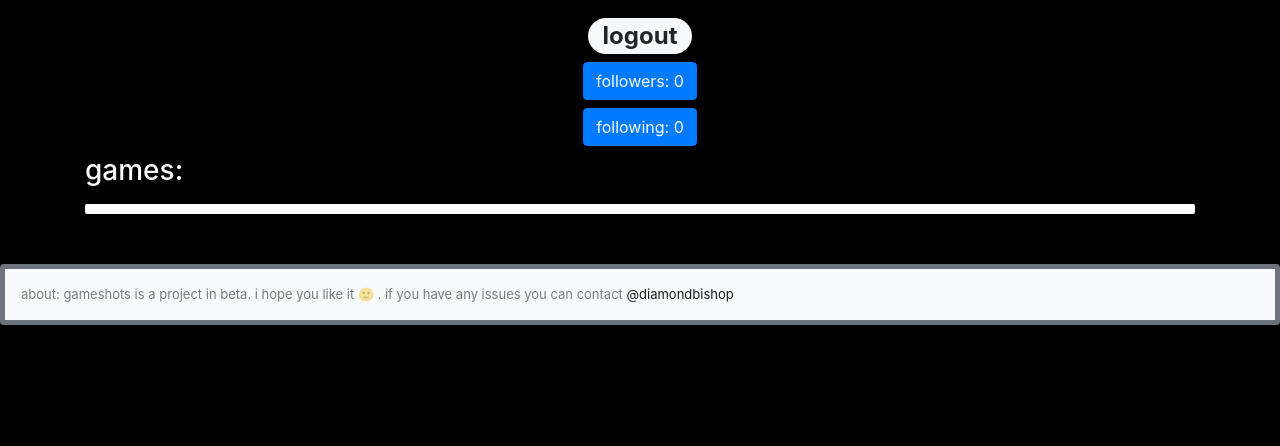
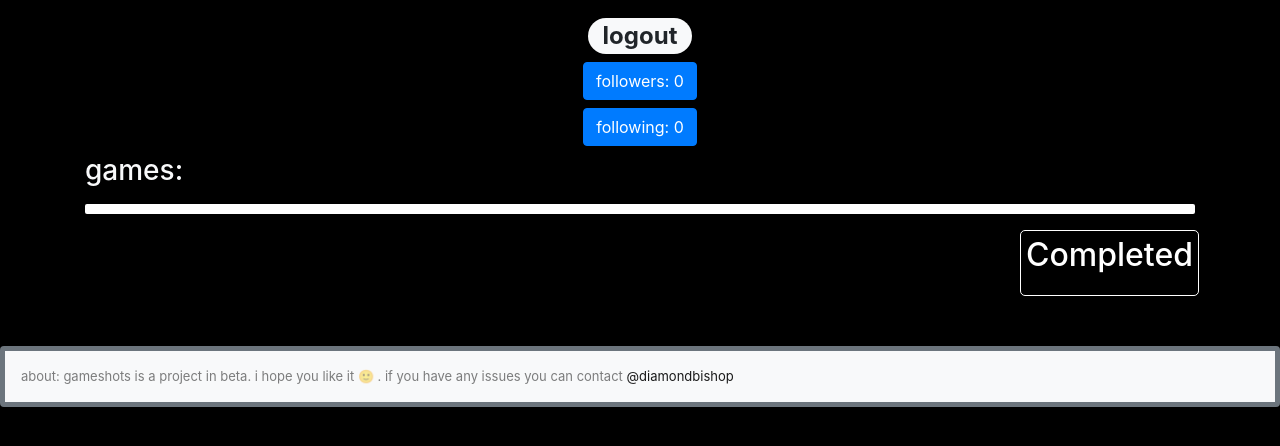
Before and after one commit to dbish/gameshots, a Flask app: template templates/profile.html in a window 1280 px wide. Shown: the part 56-502 px from the top of the page. Run offline with Flask 2, Linux system fonts and the light colour scheme; the template is opened without the code that fills it, so the values that code supplies are empty; some libraries are stand-ins or nearby versions.

Commit message:
added completed games question. also switched inserts to use paramaters to fix sql injection issues

```diff
--- a/application.py
+++ b/application.py
@@ -106,12 +106,12 @@ def requires_auth(f):
 def createComment(user, text, postID):
     commentID = str(uuid.uuid4())
 
-    query = f"INSERT INTO COMMENTS (commentID, user, postID, text) VALUES ('{commentID}', '{user}', '{postID}', '{text}')"
+    query = f"INSERT INTO COMMENTS (commentID, user, postID, text) VALUES (%s, %s, %s, %s)"
 
 
     with rds_con:
         cur = rds_con.cursor()
-        cur.execute(query)
+        cur.execute(query, (commentID, user, postID, text))
 
     return commentID
 
@@ -124,14 +124,14 @@ def createPost(user, picture, game, info, completed):
     bucket = s3.Bucket('gameshots.gg')
     bucket.upload_fileobj(picture, user+picture.filename, ExtraArgs={'ACL':'public-read'})
     s3_link = f'https://s3-us-west-2.amazonaws.com/gameshots.gg/{user}{picture.filename}'
+    comp_val = 0
+    query = f"INSERT INTO POSTS (postID, user, picture, game, info, completed) VALUES (%s,%s,%s,%s,%s,%s)"
     if completed:
-        query = f"INSERT INTO POSTS (postID, user, picture, game, info, completed) VALUES ('{postID}', '{user}', '{s3_link}', '{game}', '{info}', 1)"
-    else:
-        query = f"INSERT INTO POSTS (postID, user, picture, game, info) VALUES ('{postID}', '{user}', '{s3_link}', '{game}', '{info}')"
-
+        comp_val = 1
     with rds_con:
         cur = rds_con.cursor()
-        cur.execute(query)
+        vals = (postID, user, s3_link, game, info, comp_val)
+        cur.execute(query, (postID, user, s3_link, game, info, comp_val))
 
 @app.route('/create', methods=['POST', 'GET'])
 @requires_auth
@@ -182,7 +182,16 @@ def getUserGames(username):
     game_info = cur.fetchall()
     games = [game[0] for game in game_info]
 
-    return games
+    query = f"SELECT DISTINCT game FROM POSTS where user='{username}' and completed=1"
+
+    with rds_con:
+        cur = rds_con.cursor()
+        cur.execute(query)
+
+    completed_games = cur.fetchall()
+    completed_games = [game[0] for game in completed_games]
+
+    return games, completed_games
 
 def getUserThumbnails(username):
     query = f"SELECT postID, picture, completed FROM POSTS where user='{username}' ORDER BY createdtime DESC"
@@ -200,13 +209,13 @@ def getUserThumbnails(username):
 @app.route('/gamer/<username>')
 @requires_auth
 def viewProfile(username):
-    games = getUserGames(username)
+    games, completed_games = getUserGames(username)
     posts = getUserThumbnails(username)
     following = session[constants.PROFILE_KEY]['following']
     followers = session[constants.PROFILE_KEY]['followers']
     profile_following, profile_followers, x = getUserInfo(username, "placeholder")
     myusername = session[constants.PROFILE_KEY]['name']
-    return render_template('profile.html', screen_name=myusername, username=username, games=games, posts=posts, following=following, followers=followers, myusername=myusername, profile_following=profile_following, profile_followers=profile_followers)
+    return render_template('profile.html', screen_name=myusername, username=username, games=games, posts=posts, following=following, followers=followers, myusername=myusername, profile_following=profile_following, profile_followers=profile_followers, completed_games=completed_games)
 
 @app.route('/post/<postid>')
 @requires_auth
@@ -294,10 +303,10 @@ def upvote():
 
 
         #update RDS
-        query= f"UPDATE POSTS set coins=coins+1 where postID='{postID}'"
+        query= f"UPDATE POSTS set coins=coins+1 where postID=%s"
         with rds_con:
             cur = rds_con.cursor()
-            cur.execute(query)
+            cur.execute(query, (postID))
 
 
         voted.append(postID)
@@ -324,10 +333,10 @@ def downvote():
                 )
 
         #update RDS
-        query= f"UPDATE POSTS set coins=coins-1 where postID='{postID}'"
+        query= f"UPDATE POSTS set coins=coins-1 where postID=%s"
         with rds_con:
             cur = rds_con.cursor()
-            cur.execute(query)
+            cur.execute(query, (postID))
 
         voted.remove(postID)
         session.modified = True
--- a/static/profile.css
+++ b/static/profile.css
@@ -5,17 +5,37 @@ hr {
 
 .card {
 	margin: 10px;
-	width: 300px;
-	height: 300px;
+	width: 250px;
+	height: 250px;
 	display:inline-block;
 }
 
 .card-img-top {
 	text-align:center;
-	height: 297px;
+	height: 247px;
 	object-fit: cover;
 }
 
 .border {
 	border-width: 5px !important;
 }
+
+#completedGames {
+	border:1px solid white;
+	border-radius: 5px;
+	color:white;
+	padding:5px;
+}
+ul {
+	list-style:none;
+	padding:0;
+	margin-left:0;
+}
+
+ul li:before {
+	content:' ✓ ';
+	left: 0;
+	width: 1em;
+	height: 1em;
+	color:white;
+}
--- a/templates/profile.html
+++ b/templates/profile.html
@@ -32,16 +32,26 @@
 		<hr/>
 	</div>
 
-	<div>
+	<div class="row" >
+		<div class="col-10">
 		{% for post in posts %}
 			<div class="card">
-			{% if post[2]==1%}
+				{% if post[2]==1 %}
 				<a href="{{url_for('viewPost', postid=post[0])}}"><img src="{{post[1]}}" class="card-img-top mx-auto border border-warning"></a>
 				{% else %}
 				<a href="{{url_for('viewPost', postid=post[0])}}"><img src="{{post[1]}}" class="card-img-top mx-auto"></a>
 				{% endif %}
 			</div>
 		{% endfor %}
+		</div>
+		<div "col-2" id="completedGames">
+			<h2>Completed</h2>
+			<ul>
+			{% for game in completed_games %}
+			<li>{{game}}</li>
+			{% endfor %}
+			</ul>
+		</div>
 	</div>
 </div>
 <!-- Modal -->
```
Lines whose indentation alone changed are shown as unchanged.
